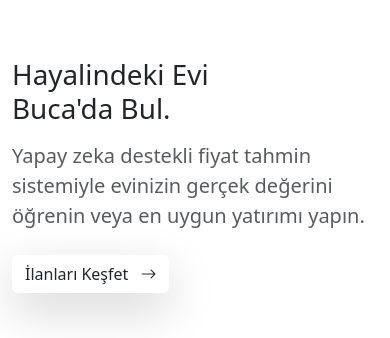
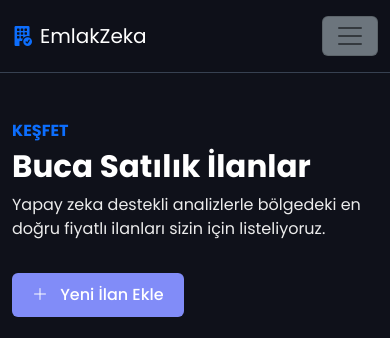
Before and after one commit to ozan-korkmaz/buca_real_estate_prediction, a FastAPI app: page /listings/ in a window 390 px wide. Shown: the top 338 px of the page. Run offline with FastAPI, Linux system fonts and the light colour scheme.

Commit message:
Add prediction page and redesign UI for listings app

```diff
--- a/web-ui/main.py
+++ b/web-ui/main.py
@@ -1,21 +1,19 @@
-from fastapi import FastAPI, Request
+from fastapi import FastAPI
 from fastapi.staticfiles import StaticFiles
-from fastapi.templating import Jinja2Templates
-from routers.auth import router as auth_router
-from routers.listings import router as listings_router
+from fastapi.responses import RedirectResponse
+from routers import auth, listings, prediction
 
 app = FastAPI()
 
-app.mount("/static",StaticFiles(directory="static"), name="static")
-templates = Jinja2Templates(directory="templates")
+# Statik dosyaları (CSS, Resimler) tanıtıyoruz
+app.mount("/static", StaticFiles(directory="static"), name="static")
 
-app.include_router(auth_router)
-app.include_router(listings_router)
+# Router'ları (Modülleri) ana uygulamaya bağlıyoruz
+app.include_router(auth.router)
+app.include_router(listings.router)
+app.include_router(prediction.router)
 
 @app.get("/")
-async def root(request: Request):
-    return templates.TemplateResponse("listings/index.html", {"request": request, "title":"Ana Sayfa"})
-
-if __name__ == "__main__":
-    import uvicorn
-    uvicorn.run("main:app", host="127.0.0.1", port=8080, reload=True)
+async def root():
+    # Siteye giren kişiyi direkt İlanlara atıyoruz (İstersen Login'e atabilirsin)
+    return RedirectResponse(url="/listings")
--- a/web-ui/static/css/style.css
+++ b/web-ui/static/css/style.css
@@ -1,159 +1,120 @@
 :root {
-    --primary-green: #0F7956;  /* Tasarımdaki Koyu Yeşil */
-    --light-green: #e8f5e9;
-    --text-dark: #1F2937;
-    --text-gray: #6B7280;
+    /* --- RENK PALETİ --- */
+    --bg-body: #0F111A;         /* Ana Arka Plan (Derin Siyah) */
+    --bg-card: #1E2130;         /* Kart Arka Planı (Koyu Gri-Mavi) */
+    --bg-input: #2D3246;        /* Input Kutuları */
+
+    --primary-color: #818CF8;   /* Ana Renk (Parlak İndigo) */
+    --primary-hover: #6366F1;
+
+    /* --- KRİTİK: YAZI RENKLERİ --- */
+    --text-main: #FFFFFF;       /* Ana Başlıklar (Bembeyaz) */
+    --text-body: #E2E8F0;       /* Normal Yazılar (Çok Açık Gri) */
+    --text-muted: #ececec;      /* Silik Yazılar (Orta Gri - Okunabilir!) */
+    --border-color: #374151;
 }
 
+/* 1. GENEL AYARLAR (Her şeyi zorla açık renk yap) */
 body {
+    background-color: var(--bg-body);
+    color: var(--text-body) !important; /* Bootstrap'i eziyoruz */
     font-family: 'Poppins', sans-serif;
-    color: var(--text-dark);
-    background-color: #ffffff;
 }
 
-/* NAVBAR */
-.navbar {
-    background-color: var(--primary-green);
-    padding: 1rem 0;
+/* 2. BAŞLIKLAR (H1-H6) */
+h1, h2, h3, h4, h5, h6,
+.h1, .h2, .h3, .h4, .h5, .h6 {
+    color: var(--text-main) !important;
+    font-weight: 600;
 }
 
-.navbar-brand, .nav-link {
-    color: white !important;
+.text-muted {
+    color: var(--text-muted) !important;
+}
+.text-dark {
+    color: var(--text-main) !important;
+}
+.text-secondary {
+    color: var(--text-muted) !important;
+}
+.text-body {
+    color: var(--text-body) !important;
 }
 
-.btn-login {
-    background-color: white;
-    color: var(--primary-green);
-    font-weight: 600;
-    border-radius: 5px;
-    padding: 8px 25px;
+.card {
+    background-color: var(--bg-card);
+    border: 1px solid var(--border-color);
+    border-radius: 12px;
 }
 
-/* HERO SECTION (Yeşil Alan) */
-.hero-section {
-    background-color: var(--primary-green);
-    color: white;
-    padding: 80px 0 100px 0;
-    position: relative;
-    overflow: hidden;
+.card-title, .card-header {
+    color: var(--text-main);
+}
+.card-text {
+    color: var(--text-body);
 }
 
-.hero-title {
-    font-size: 3.5rem;
-    font-weight: 700;
-    line-height: 1.2;
-    margin-bottom: 20px;
+
+.form-control, .form-select, textarea {
+    background-color: var(--bg-input) !important;
+    border: 1px solid var(--border-color) !important;
+    color: var(--text-main) !important; /* Yazılan yazı beyaz olsun */
 }
 
-.hero-img {
-    border-radius: 20px;
-    box-shadow: 0 20px 40px rgba(0,0,0,0.2);
-    border: 5px solid rgba(255,255,255,0.1);
+.form-control::placeholder {
+    color: var(--text-muted);
+    opacity: 0.7;
+}
+.form-control:focus, .form-select:focus {
+    background-color: var(--bg-input) !important;
+    border-color: var(--primary-color) !important;
+    color: var(--text-main) !important;
+    box-shadow: 0 0 0 0.25rem rgba(129, 140, 248, 0.25);
 }
 
-.btn-hero {
-    background-color: white;
-    color: var(--primary-green);
-    font-weight: 600;
-    padding: 12px 30px;
-    border-radius: 5px;
-    border: none;
+/* 6. NAVBAR */
+.navbar {
+    background-color: rgba(15, 17, 26, 0.95) !important;
+    border-bottom: 1px solid var(--border-color);
+}
+.navbar-brand {
+    color: var(--text-main) !important;
+}
+.nav-link {
+    color: var(--text-body) !important;
+    opacity: 0.8;
+}
+.nav-link:hover, .nav-link.active {
+    color: var(--primary-color) !important;
+    opacity: 1;
 }
 
-/* LAYANAN KAMI (Hizmetler) */
-.service-section {
-    padding: 80px 0;
-    text-align: center;
+/* 7. BUTONLAR */
+.btn-primary {
+    background-color: var(--primary-color);
+    border: none;
+    color: white;
+    font-weight: 500;
+    padding: 10px 20px;
+}
+.btn-primary:hover {
+    background-color: var(--primary-hover);
+}
+.btn-outline-light {
+    border-color: var(--border-color);
+    color: var(--text-body);
+}
+.btn-outline-light:hover {
+    background-color: var(--bg-card);
+    color: var(--text-main);
+    border-color: var(--text-main);
 }
 
-.service-card {
-    padding: 30px;
-    border-radius: 15px;
-    transition: 0.3s;
-    border: 1px solid #eee;
+/* 8. LİNKLER */
+a {
+    color: var(--primary-color);
+    text-decoration: none;
 }
-
-.service-card:hover {
-    box-shadow: 0 10px 30px rgba(0,0,0,0.08);
-    transform: translateY(-5px);
+a:hover {
+    color: var(--primary-hover);
 }
-
-.icon-box {
-    font-size: 2.5rem;
-    color: var(--primary-green);
-    margin-bottom: 20px;
-}
-
-/* SEARCH SECTION (Yeşil Arama Bandı) */
-.search-banner {
-    background-color: #2D9F75; /* Biraz daha açık yeşil */
-    border-radius: 20px;
-    padding: 40px;
-    color: white;
-    margin: 50px 0;
-}
-
-.search-form-control {
-    border: none;
-    border-radius: 8px;
-    padding: 12px;
-}
-
-.btn-search {
-    background-color: var(--primary-green);
-    color: white;
-    font-weight: 600;
-    border-radius: 8px;
-    width: 100%;
-    padding: 12px;
-}
-
-/* LISTINGS (İlanlar) */
-.listing-card {
-    border: none;
-    border-radius: 15px;
-    box-shadow: 0 5px 20px rgba(0,0,0,0.05);
-    overflow: hidden;
-    transition: 0.3s;
-}
-
-.listing-card:hover {
-    transform: translateY(-5px);
-}
-
-.card-img-top {
-    height: 250px;
-    object-fit: cover;
-}
-
-.listing-price {
-    font-size: 1.2rem;
-    font-weight: 700;
-    color: var(--text-dark);
-}
-
-.listing-features span {
-    font-size: 0.9rem;
-    color: var(--text-gray);
-    margin-right: 15px;
-}
-
-/* FOOTER (İletişim Formu Kısmı) */
-.footer-cta {
-    background-image: url('https://images.unsplash.com/photo-1600607687939-ce8a6c25118c?ixlib=rb-4.0.3&auto=format&fit=crop&w=1920&q=80');
-    background-size: cover;
-    position: relative;
-    padding: 80px 0;
-}
-
-.footer-overlay {
-    position: absolute;
-    top: 0; left: 0; right: 0; bottom: 0;
-    background: rgba(0, 0, 0, 0.6);
-}
-
-.contact-card {
-    background: white;
-    padding: 40px;
-    border-radius: 15px;
-}
--- a/web-ui/templates/base.html
+++ b/web-ui/templates/base.html
@@ -3,26 +3,46 @@
 <head>
     <meta charset="UTF-8">
     <meta name="viewport" content="width=device-width, initial-scale=1.0">
-    <title>{% block title %}Rumah Impian - Buca Emlak{% endblock %}</title>
+    <title>{% block title %}Buca Emlak Tahmin{% endblock %}</title>
 
     <link href="https://cdn.jsdelivr.net/npm/bootstrap@5.3.0/dist/css/bootstrap.min.css" rel="stylesheet">
-
     <link rel="stylesheet" href="https://cdn.jsdelivr.net/npm/bootstrap-icons@1.10.5/font/bootstrap-icons.css">
-
-    <link href="https://fonts.googleapis.com/css2?family=Poppins:wght@300;400;500;600;700;800&display=swap" rel="stylesheet">
-
-    <link href="{{ url_for('static', path='/css/styles.css') }}" rel="stylesheet">
+    <link href="https://fonts.googleapis.com/css2?family=Poppins:wght@300;400;500;600;700&display=swap" rel="stylesheet">
+    <link href="{{ url_for('static', path='css/style.css') }}" rel="stylesheet">
 </head>
 <body class="d-flex flex-column min-vh-100">
 
-    {% include 'partials/navbar.html' %}
+    <nav class="navbar navbar-expand-lg py-3 sticky-top">
+        <div class="container">
+            <a class="navbar-brand" href="/listings">
+                <i class="bi bi-building-fill-check me-2 text-primary"></i>EmlakZeka
+            </a>
+            <button class="navbar-toggler bg-secondary" type="button" data-bs-toggle="collapse" data-bs-target="#navbarNav">
+                <span class="navbar-toggler-icon"></span>
+            </button>
+            <div class="collapse navbar-collapse" id="navbarNav">
+                <ul class="navbar-nav ms-auto align-items-center">
+                    <li class="nav-item me-3"><a class="nav-link" href="/listings">İlanlar</a></li>
+                    <li class="nav-item me-3"><a class="nav-link" href="/listings/create">İlan Ver</a></li>
+                    <li class="nav-item me-4"><a class="nav-link text-warning" href="/prediction/estimate"><i class="bi bi-stars"></i> Fiyat Al</a></li>
+                    <li class="nav-item">
+                        <a class="btn btn-outline-light btn-sm px-4" href="/auth/login">Çıkış</a>
+                    </li>
+                </ul>
+            </div>
+        </div>
+    </nav>
 
-    <main class="flex-shrink-0">
+    <main class="flex-grow-1">
         {% block content %}
         {% endblock %}
     </main>
 
-    {% include 'partials/footer.html' %}
+    <footer class="py-4 mt-5" style="border-top: 1px solid var(--border-color); background-color: var(--bg-card);">
+        <div class="container text-center">
+            <p class="mb-0 small text-muted">&copy; 2025 Buca Emlak Tahmin Sistemi. Tüm hakları saklıdır.</p>
+        </div>
+    </footer>
 
     <script src="https://cdn.jsdelivr.net/npm/bootstrap@5.3.0/dist/js/bootstrap.bundle.min.js"></script>
 </body>
--- a/web-ui/templates/listings/index.html
+++ b/web-ui/templates/listings/index.html
@@ -1,117 +1,56 @@
 {% extends "base.html" %}
 
 {% block content %}
+<div class="container py-5">
 
-<div class="hero-section">
-    <div class="container">
-        <div class="row align-items-center">
-            <div class="col-lg-6 mb-5 mb-lg-0 text-start">
-                <h1 class="hero-title mb-3">Hayalindeki Evi <br>Buca'da Bul.</h1>
-                <p class="mb-4 opacity-75 fs-5">Yapay zeka destekli fiyat tahmin sistemiyle evinizin gerçek değerini öğrenin veya en uygun yatırımı yapın.</p>
-                <a href="#ilanlar" class="btn btn-hero shadow-lg">
-                    İlanları Keşfet <i class="bi bi-arrow-right ms-2"></i>
-                </a>
-            </div>
-            <div class="col-lg-6">
-                <img src="https://images.unsplash.com/photo-1600585154340-be6161a56a0c?ixlib=rb-4.0.3&auto=format&fit=crop&w=800&q=80" alt="Buca Emlak" class="img-fluid hero-img">
-            </div>
+    <div class="row mb-5 align-items-end">
+        <div class="col-md-8">
+            <h6 class="text-primary fw-bold text-uppercase ls-1">Keşfet</h6>
+            <h1 class="fw-bold display-5 text-white">Buca Satılık İlanlar</h1>
+            <p class="text-muted mt-2" style="max-width: 500px;">
+                Yapay zeka destekli analizlerle bölgedeki en doğru fiyatlı ilanları sizin için listeliyoruz.
+            </p>
         </div>
-    </div>
-</div>
-
-<div class="container service-section">
-    <h6 class="text-success fw-bold text-uppercase ls-2">NELER YAPIYORUZ?</h6>
-    <h2 class="fw-bold mb-5">Hizmetlerimiz</h2>
-
-    <div class="row g-4">
-        <div class="col-md-4">
-            <div class="service-card h-100 bg-white">
-                <div class="icon-box"><i class="bi bi-house-check"></i></div>
-                <h4 class="fw-bold mb-3">Satılık Mülkler</h4>
-                <p class="text-muted">Buca genelinde her bütçeye uygun satılık daire ve müstakil ev seçenekleri.</p>
-            </div>
+        <div class="col-md-4 text-md-end mt-3 mt-md-0">
+            <a href="/listings/create" class="btn btn-primary">
+                <i class="bi bi-plus-lg me-2"></i> Yeni İlan Ekle
+            </a>
         </div>
-        <div class="col-md-4">
-            <div class="service-card h-100 bg-white">
-                <div class="icon-box"><i class="bi bi-key"></i></div>
-                <h4 class="fw-bold mb-3">Kiralık Daireler</h4>
-                <p class="text-muted">Öğrenciler ve aileler için en uygun konumda kiralık evler.</p>
-            </div>
-        </div>
-        <div class="col-md-4">
-            <div class="service-card h-100 bg-white">
-                <div class="icon-box"><i class="bi bi-robot"></i></div>
-                <h4 class="fw-bold mb-3">Yapay Zeka Değerleme</h4>
-                <p class="text-muted">Makine öğrenmesi ile evinizin güncel piyasa değerini saniyeler içinde öğrenin.</p>
-            </div>
-        </div>
-    </div>
-</div>
-
-<div class="container">
-    <div class="search-banner shadow-lg">
-        <div class="row align-items-center">
-            <div class="col-lg-4 mb-4 mb-lg-0">
-                <h3 class="fw-bold mb-2">Hızlı Arama Yapın</h3>
-                <p class="small mb-0 opacity-75">Kriterlerinize en uygun evi bulun.</p>
-            </div>
-            <div class="col-lg-8">
-                <form class="row g-2">
-                    <div class="col-md-4">
-                        <select class="form-select search-form-control py-3">
-                            <option selected>Oda Sayısı Seçin</option>
-                            <option>1+1 Daire</option>
-                            <option>2+1 Daire</option>
-                            <option>3+1 Daire</option>
-                        </select>
-                    </div>
-                    <div class="col-md-5">
-                        <select class="form-select search-form-control py-3">
-                            <option selected>Fiyat Aralığı</option>
-                            <option>1.5M ₺ - 2.5M ₺</option>
-                            <option>2.5M ₺ - 4.0M ₺</option>
-                            <option>4.0M ₺ ve üzeri</option>
-                        </select>
-                    </div>
-                    <div class="col-md-3">
-                        <button type="button" class="btn btn-light text-success fw-bold w-100 py-3">ARA</button>
-                    </div>
-                </form>
-            </div>
-        </div>
-    </div>
-</div>
-
-<div class="container mb-5 pb-5" id="ilanlar">
-    <div class="text-center mb-5">
-        <h6 class="text-success fw-bold text-uppercase">GÜNCEL PORTFÖY</h6>
-        <h2 class="fw-bold">Sizin İçin Seçtiklerimiz</h2>
     </div>
 
     <div class="row g-4">
         {% for listing in listings %}
         <div class="col-md-4 col-sm-6">
-            <div class="card listing-card h-100 border-0 shadow-sm">
-                <div class="card-img-wrapper position-relative">
-                    <img src="https://images.unsplash.com/photo-1564013799919-ab600027ffc6?auto=format&fit=crop&w=600&q=80" class="card-img-top" alt="Ev">
-                    <span class="badge bg-success position-absolute top-0 start-0 m-3 py-2 px-3">Satılık</span>
+            <div class="card h-100 shadow-sm border-0 listing-card overflow-hidden">
+                <div class="position-relative">
+                    <img src="https://images.unsplash.com/photo-1560448204-e02f11c3d0e2?auto=format&fit=crop&w=600&q=80" class="card-img-top" alt="Ev Görseli" style="height: 220px; object-fit: cover;">
+                    <div class="position-absolute top-0 end-0 m-3">
+                        <span class="badge bg-dark bg-opacity-75 backdrop-blur">Satılık</span>
+                    </div>
                 </div>
 
                 <div class="card-body p-4">
-                    <h5 class="listing-price text-success mb-2 fw-bold">{{ listing.price }} ₺</h5>
-                    <h6 class="fw-bold text-dark mb-2">{{ listing.title }}</h6>
-                    <p class="text-muted small mb-3"><i class="bi bi-geo-alt-fill me-1"></i> {{ listing.location }}</p>
+                    <h5 class="fw-bold text-primary mb-1">{{ listing.price }} ₺</h5>
+                    <h6 class="fw-bold text-white mb-3 text-truncate">{{ listing.title }}</h6>
 
-                    <div class="d-flex justify-content-between border-top pt-3 mt-3">
-                        <span class="small text-muted"><i class="bi bi-door-open me-1"></i> 3+1</span>
-                        <span class="small text-muted"><i class="bi bi-rulers me-1"></i> 120m²</span>
-                        <span class="small text-muted"><i class="bi bi-layers me-1"></i> 3. Kat</span>
+                    <p class="small text-muted mb-3">
+                        <i class="bi bi-geo-alt-fill me-1 text-primary"></i> {{ listing.location }}
+                    </p>
+
+                    <div class="d-flex justify-content-between pt-3 border-top border-secondary border-opacity-25">
+                        <span class="small text-muted"><i class="bi bi-door-open me-1"></i> {{ listing.rooms }}</span>
+                        <span class="small text-muted"><i class="bi bi-rulers me-1"></i> {{ listing.area }}m²</span>
+                        <span class="small text-muted"><i class="bi bi-layers me-1"></i> {{ listing.floor }}. Kat</span>
                     </div>
                 </div>
             </div>
         </div>
+        {% else %}
+        <div class="col-12 text-center py-5">
+            <i class="bi bi-inbox display-1 text-muted opacity-25"></i>
+            <p class="mt-3 text-muted">Henüz yayınlanmış bir ilan bulunmuyor.</p>
+        </div>
         {% endfor %}
     </div>
 </div>
-
 {% endblock %}
--- a/web-ui/templates/partials/footer.html
+++ /dev/null
@@ -1,44 +0,0 @@
-<section class="footer-cta bg-dark text-white py-5 position-relative overflow-hidden">
-    <div class="container position-relative z-1">
-        <div class="row align-items-center">
-            <div class="col-lg-6 mb-4 mb-lg-0">
-                <h2 class="fw-bold display-6 mb-3">Danışmanlığa mı İhtiyacınız Var?</h2>
-                <p class="lead opacity-75 mb-4">Uzman ekibimizle iletişime geçin, size en uygun evi birlikte bulalım.</p>
-
-                <div class="d-flex flex-column gap-3">
-                    <div class="d-flex align-items-center">
-                        <div class="bg-success rounded-circle p-2 me-3 d-flex align-items-center justify-content-center" style="width:40px; height:40px;">
-                            <i class="bi bi-geo-alt-fill"></i>
-                        </div>
-                        <span>Adatepe Mah. Buca, İzmir</span>
-                    </div>
-                    <div class="d-flex align-items-center">
-                        <div class="bg-success rounded-circle p-2 me-3 d-flex align-items-center justify-content-center" style="width:40px; height:40px;">
-                            <i class="bi bi-telephone-fill"></i>
-                        </div>
-                        <span>0232 123 45 67</span>
-                    </div>
-                </div>
-            </div>
-
-            <div class="col-lg-5 ms-auto">
-                <div class="card border-0 rounded-4 p-4 shadow-lg">
-                    <h4 class="fw-bold text-dark mb-4 text-center">Bize Ulaşın</h4>
-                    <form>
-                        <div class="mb-3">
-                            <input type="email" class="form-control bg-light py-3 border-0" placeholder="E-posta adresiniz">
-                        </div>
-                        <div class="mb-3">
-                            <textarea class="form-control bg-light py-3 border-0" rows="3" placeholder="Mesajınız..."></textarea>
-                        </div>
-                        <button type="submit" class="btn btn-success w-100 py-3 fw-bold rounded-3">GÖNDER</button>
-                    </form>
-                </div>
-            </div>
-        </div>
-    </div>
-</section>
-
-<footer class="bg-black text-white py-4 text-center">
-    <small class="opacity-50">© 2025 Buca Emlak Tahmin Projesi. Tüm hakları saklıdır.</small>
-</footer>
--- a/web-ui/templates/partials/navbar.html
+++ /dev/null
@@ -1,23 +0,0 @@
-<nav class="navbar navbar-expand-lg navbar-dark">
-  <div class="container">
-    <a class="navbar-brand fw-bold fs-4" href="/">
-        <i class="bi bi-building-check me-2"></i>Buca Emlak
-    </a>
-
-    <button class="navbar-toggler" type="button" data-bs-toggle="collapse" data-bs-target="#navbarNav">
-      <span class="navbar-toggler-icon"></span>
-    </button>
-
-    <div class="collapse navbar-collapse" id="navbarNav">
-      <ul class="navbar-nav ms-auto align-items-center">
-        <li class="nav-item"><a class="nav-link active" href="/">Ana Sayfa</a></li>
-        <li class="nav-item"><a class="nav-link" href="#ilanlar">İlanlar</a></li>
-        <li class="nav-item"><a class="nav-link" href="#">Hizmetler</a></li>
-        <li class="nav-item"><a class="nav-link" href="#">İletişim</a></li>
-        <li class="nav-item ms-lg-3">
-            <a href="/auth/login" class="btn btn-light text-success fw-bold px-4 rounded-pill">Giriş Yap</a>
-        </li>
-      </ul>
-    </div>
-  </div>
-</nav>
```
Also changed, not shown: web-ui/routers/auth.py (+34 -10 lines), web-ui/routers/listings.py (+40 -15 lines), web-ui/routers/prediction.py (added, +29 -0 lines), web-ui/templates/auth/register.html (added, +41 -0 lines), web-ui/templates/listings/create.html (added, +72 -0 lines), web-ui/templates/prediction/form.html (added, +10 -0 lines).
